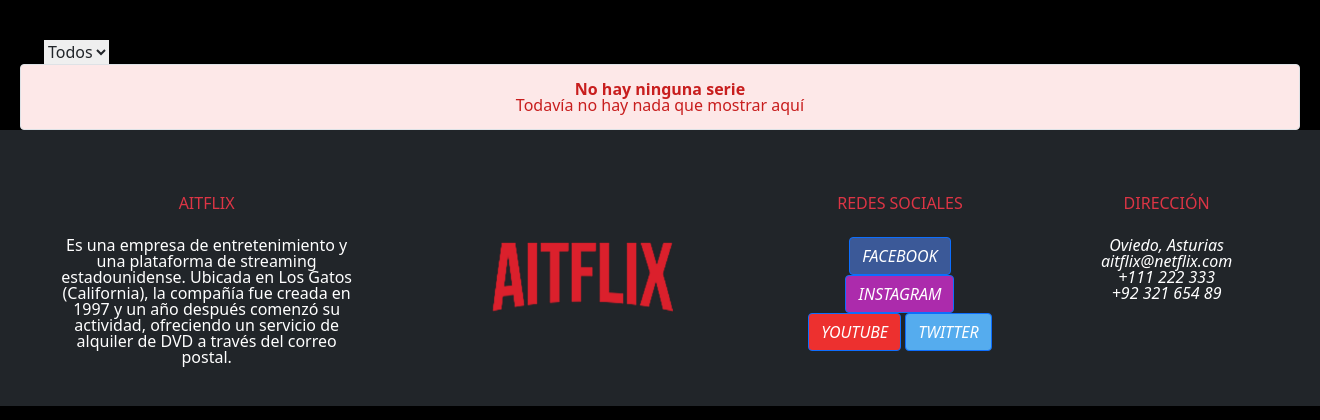
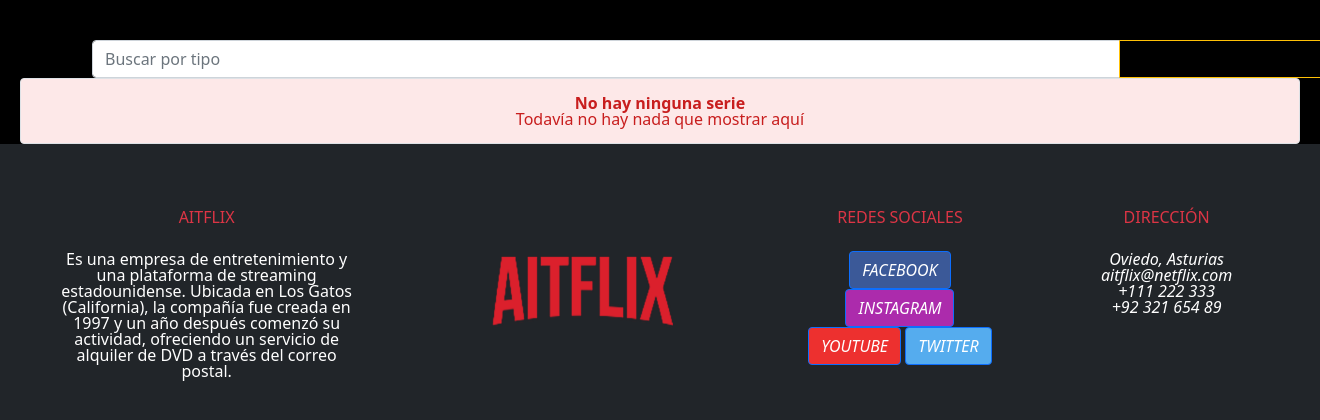
Before and after one commit to Lucaarelli97/Series, a Laravel app: template resources/views/seriesfree.blade.php in a window 1320 px wide. Shown: the part 76-496 px from the top of the page. Run offline with Laravel 8, Linux system fonts and the light colour scheme; the template is opened without the code that fills it, so the values that code supplies are empty; parts of the project's set-up code (start-up, migrations or seed data) failed here and were passed over; some libraries are stand-ins or nearby versions.

Commit message:
Copia Seguridad

```diff
--- a/app/Http/Controllers/Admin/PeliculasController.php
+++ b/app/Http/Controllers/PeliculasController.php
@@ -33,7 +33,7 @@
         $title = __("Crear Pelicula");
         $textButton = __("Crear");
         $route = route("admin.store");
-        return view('admin.create', compact("title", "textButton", "route", "films"));
+        return view('admin.createfilm', compact("title", "textButton", "route", "films"));
     }
 
     /**
--- a/resources/views/admin/list_films.blade.php
+++ b/resources/views/admin/list_films.blade.php
@@ -3,6 +3,7 @@
 @section("content")
 
 <h1 class="text-center text-success">{{ __("Listado de Peliculas") }}</h1>
+
 
 
 
--- a/resources/views/seriesfree.blade.php
+++ b/resources/views/seriesfree.blade.php
@@ -10,11 +10,11 @@
         </div>
         @endif
 
-        <select name="tipo">
-            <option>Todos</option>
-            <option>Free</option>
-            <option>Pago</option>
-        </select>
+        <!--BUSCADOR DE PELICULAS -->
+       <form class="row  input-group sombra mx-5 col-3 text-center" id="buscador">
+            <input name="buscar" class="form-control col-3" type="search" placeholder="Buscar por tipo" aria-label="Search">
+            <button class="btn btn-warning boton col-2 input-group-btn " type="submit"></button>
+            </form>
         <!--
             <div class="d-flex justify-content-center row">
             @forelse($series as $seriesnet)
```
Also changed, not shown: app/Http/Controllers/HomeController.php (+13 -3 lines), app/Http/Controllers/SeriesFreeController.php (+0 -63 lines), resources/views/peliculas.blade.php (+7 -0 lines), database/migrations/2022_03_11_120524_create_seriesnets_table.php, database/migrations/2022_11_16_174431_pivote.php (added).
